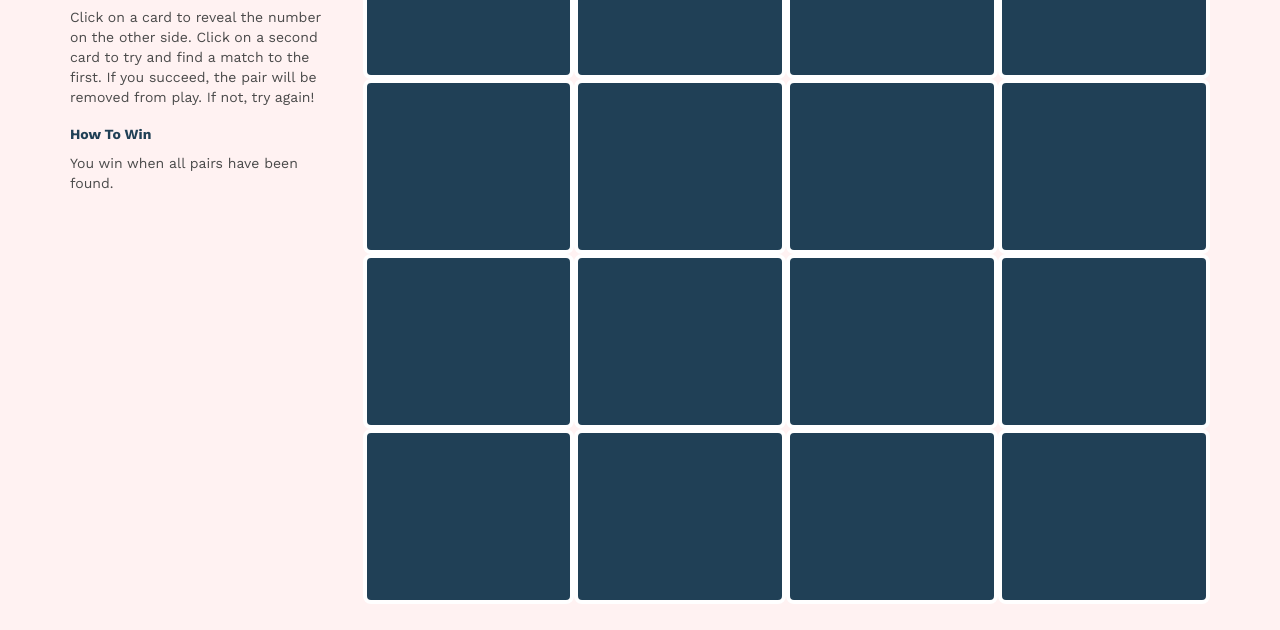
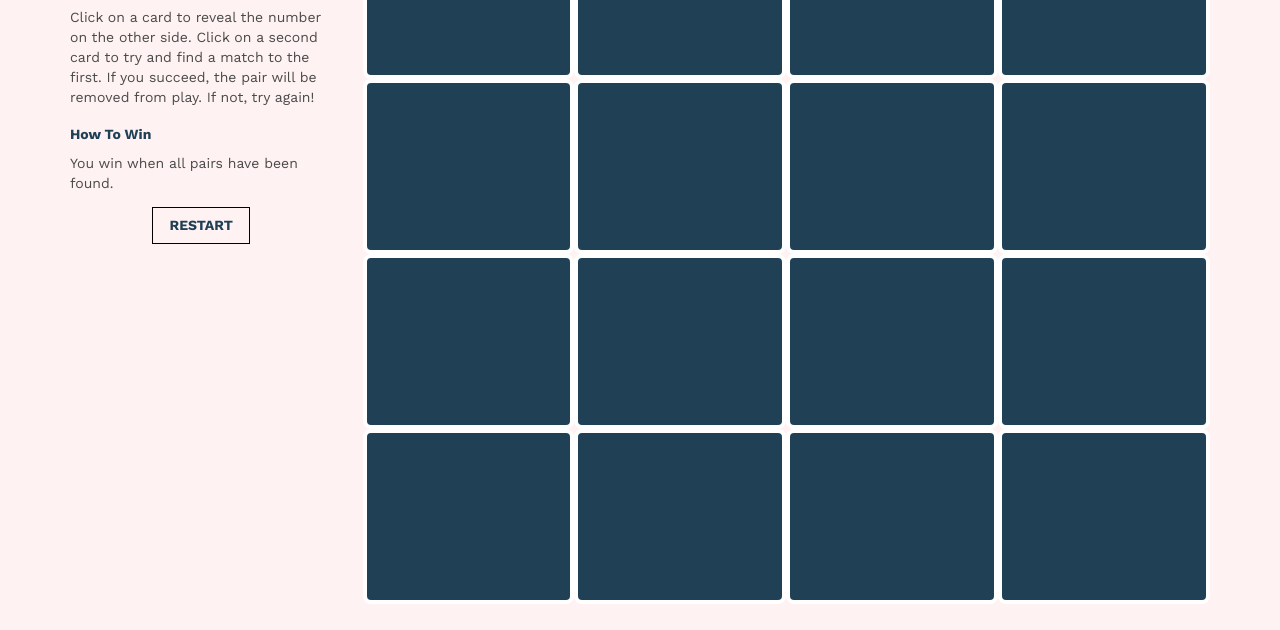
Before and after one commit to Tombugolya/MatchGame, a plain HTML site: page index.html in a window 1280 px wide. Shown: the part 170-800 px from the top of the page. Drawn offline with nearby package versions, Linux system fonts and the light colour scheme.

Commit message:
Reset button and different win jingle

```diff
--- a/index.html
+++ b/index.html
@@ -27,6 +27,9 @@
         <p>Click on a card to reveal the number on the other side. Click on a second card to try and find a match to the first. If you succeed, the pair will be removed from play. If not, try again!</p>
         <h2>How To Win</h2>
         <p>You win when all pairs have been found.</p>
+        <div class="button" onClick="window.location.reload();">
+          <h2>RESTART</h2>
+        </div>
       </div>
       <div class="col-lg-9 col-xs-12" id="game">
       </div>
--- a/resources/css/style.css
+++ b/resources/css/style.css
@@ -26,6 +26,18 @@ h2 {
   font-weight: bold;
 }
 
+.button {
+  display: flex;
+  justify-content: center;
+  margin: 1rem auto;
+  width: 7rem;
+  border: 1px solid black;
+  cursor: pointer;
+}
+
+.button h2 {
+    margin-top: 10px;
+}
 .container {
   padding-top: 5.25rem;
 }
```
Also changed, not shown: 1 other file.
